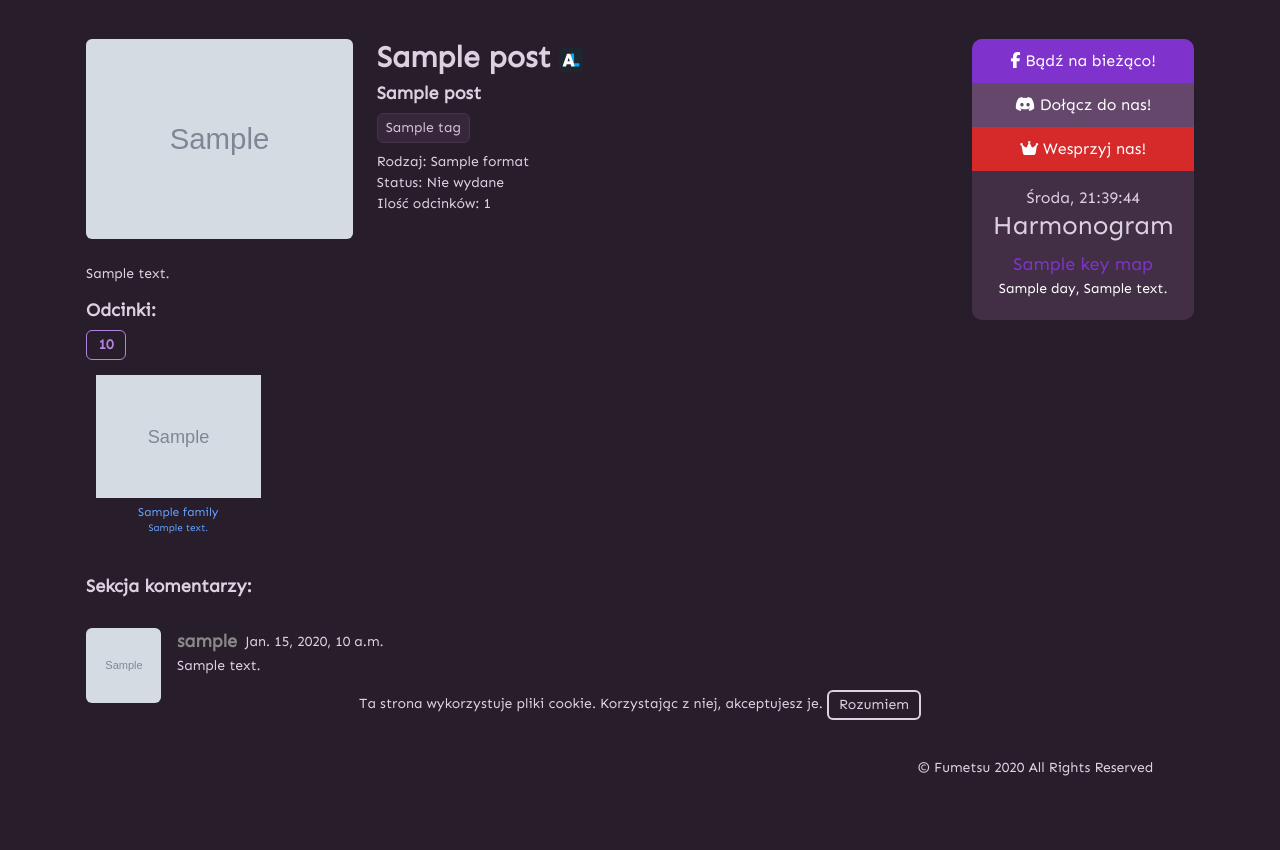
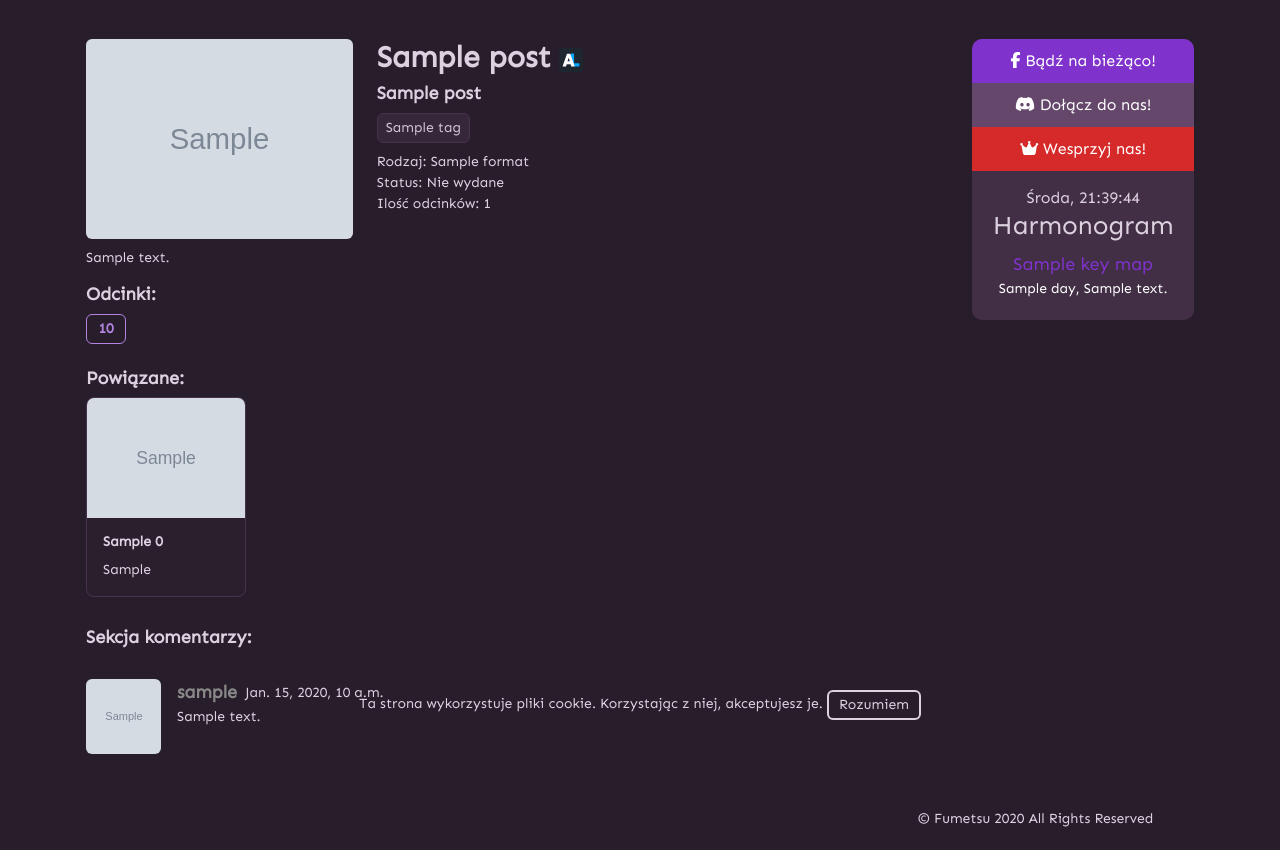
Before and after one commit to ccandour/fumetsu-website, a Django app: template anime/templates/anime/index.html in a window 1280 px wide. Shown: the part 60-910 px from the top of the page. Before the commit the page ends 836 px from the top, so only its background shows below. Run offline with Django 3.2, Linux system fonts and the light colour scheme; the template is opened without the code that fills it: most values are stand-ins (such as "Sample title", 1, 10 or a date in 2020); grey boxes marked "Sample" are stand-in pictures; some libraries are stand-ins or nearby versions.

Commit message:
fix: fixed anime relations, still need some touch-up on the frontend

```diff
--- a/anime/templates/anime/index.html
+++ b/anime/templates/anime/index.html
@@ -43,34 +43,35 @@
                     </div>
                 </div>
 			</div>
-            <p class="mt-4">{{posts.content}}</p>
+            <p class="mt-2">{{posts.content}}</p>
          {% if napisy and user.is_authenticated %}
 	    <a class="float-end" href="/media/{{napisy}}">Napisy</a>
     {% endif %}
 			</div>
-
 		</div>
 
         <h5>Odcinki:</h5>
-		<div class="d-flex flex-row flex-wrap gap-2 col-8">
+		<div class="d-flex flex-row flex-wrap gap-2 col-8 mb-4">
 			{% for e in ep %}
 	    		<a href="{% url 'ep-nm' posts.web_name e.ep_nr %}">
                     <button class="btn btn-outline-primary ep-btn"><b>{{ e.ep_nr|floatformat}}</b></button>
 				</a>
 			{% endfor %}
         </div>
- 	<div class="col-12 col-lg-8 float-start">
-  {% for family in family_anime %}
-   <div class="col-6 col-md-3 other">
-		  <a href="{% url 'anime-nm' family.web_name %}">
-      <img class="oth-img" src="{{ family.cover_image }}">
-    			{{family.title}}
-			    <div class="series-title-s">{{family.desc}}</div>
-		  </a>
-   </div>
-	{% endfor %}
+        <h5>Powiązane:</h5>
+        <div class="d-flex flex-row flex-wrap gap-2 col-8">
+            {% for relation in relations %}
+                <a href="{% url 'anime-nm' relation.0.web_name %}">
+                <div class="card relations-card" style="width: 10rem;">
+                    <img src="{{ relation.0.cover_image }}" class="card-img-top" alt="Relation Cover Image">
+                     <div class="card-body">
+                        <h6 class="card-title">{{relation.0.name_english}}</h6>
+                        <p class="card-text">{{relation.1}}</p>
+                      </div>
+                </div>
+                </a>
+	        {% endfor %}
 		</div>
-   </div>
 		<div class="col-12 col-lg-8 float-start">
 			<div class="comments">
 			<h5>Sekcja komentarzy:</h5>
--- a/fumetsu/admin.py
+++ b/fumetsu/admin.py
@@ -4,7 +4,7 @@ from .models import *
 
 admin.site.register(Anime_list)
 admin.site.register(Harmonogram)
-admin.site.register(Season)
+admin.site.register(Relation)
 admin.site.register(Series_comment)
 admin.site.register(Post_comment)
 admin.site.register(Info_bd)
--- a/fumetsu/static/fumetsu/css/style.css
+++ b/fumetsu/static/fumetsu/css/style.css
@@ -577,9 +577,19 @@ margin: 0 5px;
 }
 
 .list-card img {
-  /* change the height to whatever you want */
   height: 120px;
   object-fit: cover;
   display: block;
   width: 100%;
 }
+
+.relations-card {
+	  width: 100%;
+}
+
+.relations-card img {
+  height: 120px;
+  object-fit: cover;
+  display: block;
+  width: 100%;
+}
--- a/utils/anilist.py
+++ b/utils/anilist.py
@@ -2,3 +2,7 @@ from pyanilist import AniList, MediaType
 
 def get_series_by_name(name: str):
     return AniList().search(name, type=MediaType.ANIME)
+
+
+def get_series_by_id(anilist_id):
+    return AniList().get(id=anilist_id)
```
Also changed, not shown: anime/views.py (+8 -8 lines), fumetsu/forms.py (+12 -12 lines), fumetsu/models.py (+5 -5 lines), fumetsu/views.py (+18 -18 lines), fumetsu/migrations/0015_relation_delete_season.py (added), fumetsu/migrations/0016_fill_out_relations.py (added).
